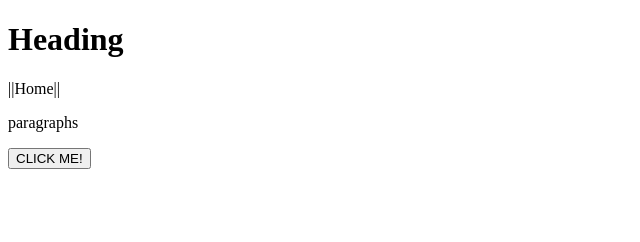
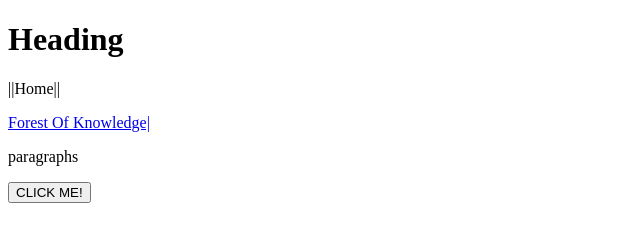
Before and after one commit to sst3ly/sst3ly.github.io, a plain HTML site: page index.html in a window 1280 px wide. Shown: the whole page, without its empty margins (0-640 px from the left). Drawn offline with Linux system fonts and the light colour scheme.

Commit message:
Add link to FOK

```diff
--- a/index.html
+++ b/index.html
@@ -11,7 +11,7 @@
     		<h1>Heading</h1>
   	  </div>
   	  <div type="navbar">
-  	      <p>||Home||</p>
+  	      <p>||Home||</p><a href="https://sst3ly.github.io/the-forest-of-knowledge">Forest Of Knowledge|</a>
   	  </div>
   	  <div>
   	  	  <p id="para">paragraphs</p>
```
